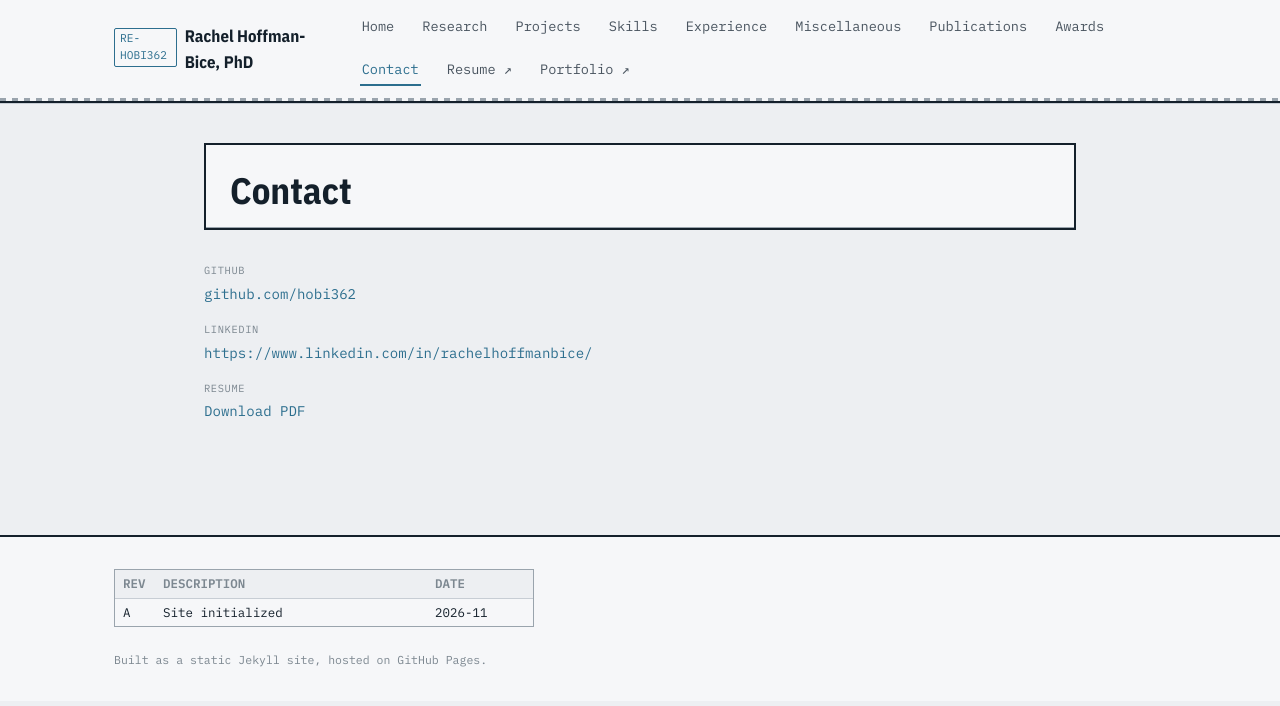
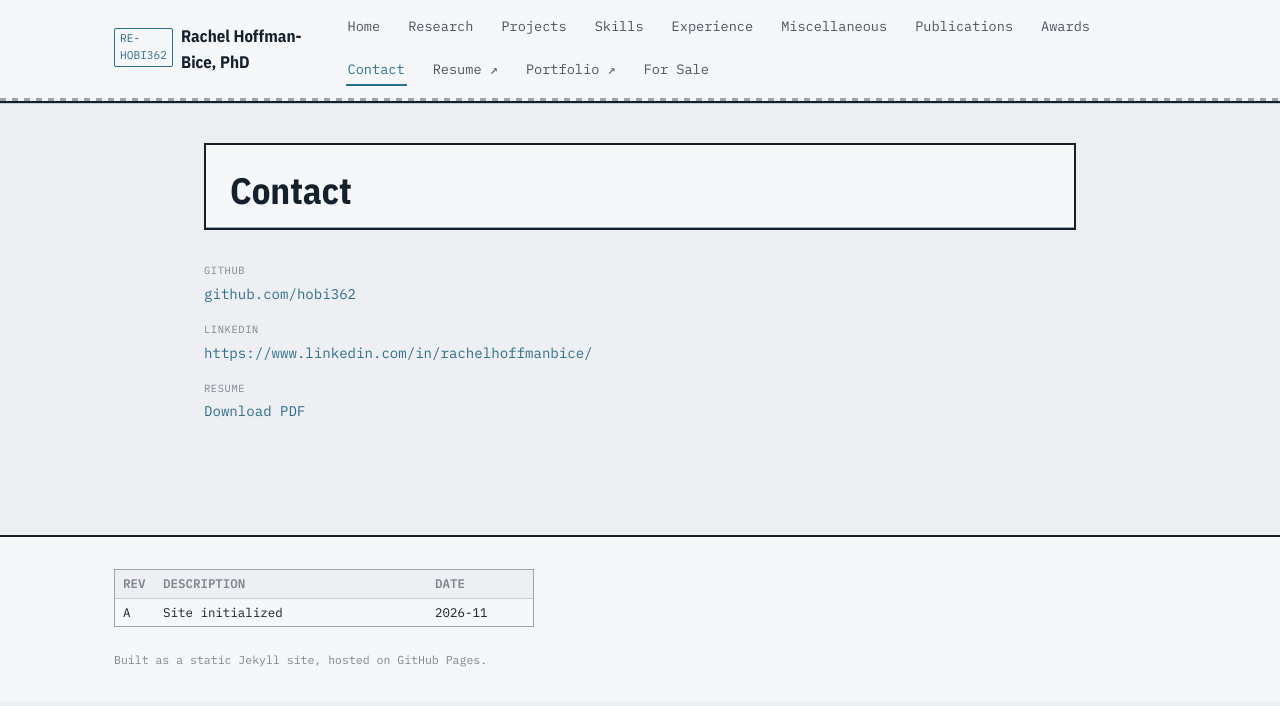
Before and after one commit to hobi362/hobi362.github.io, a Jekyll site: the page built from contact.md, in a window 1280 px wide. Shown: the top 706 px of the page. Built offline with Jekyll 4.4.1, drawn with Linux system fonts in a browser that asks for light colours.

Commit message:
Add For Sale link to site header
Co-Authored-By: Claude Opus 5.5 <noreply@anthropic.com>

```diff
--- a/_includes/header.html
+++ b/_includes/header.html
@@ -17,6 +17,7 @@
       {% if site.resume_pdf %}<a href="{{ site.resume_pdf | relative_url }}" target="_blank" rel="noopener">Resume ↗</a>{% endif %}
       {% if site.cv_pdf %}<a href="{{ site.cv_pdf | relative_url }}" target="_blank" rel="noopener">CV ↗</a>{% endif %}
       {% if site.portfolio_summary_pdf %}<a href="{{ site.portfolio_summary_pdf | relative_url }}" target="_blank" rel="noopener">Portfolio ↗</a>{% endif %}
+      <a href="{{ '/for-sale/' | relative_url }}">For Sale</a>
     </nav>
     <button class="sheet-nav__toggle" aria-label="Toggle navigation" aria-expanded="false">
       <span></span><span></span><span></span>
```
